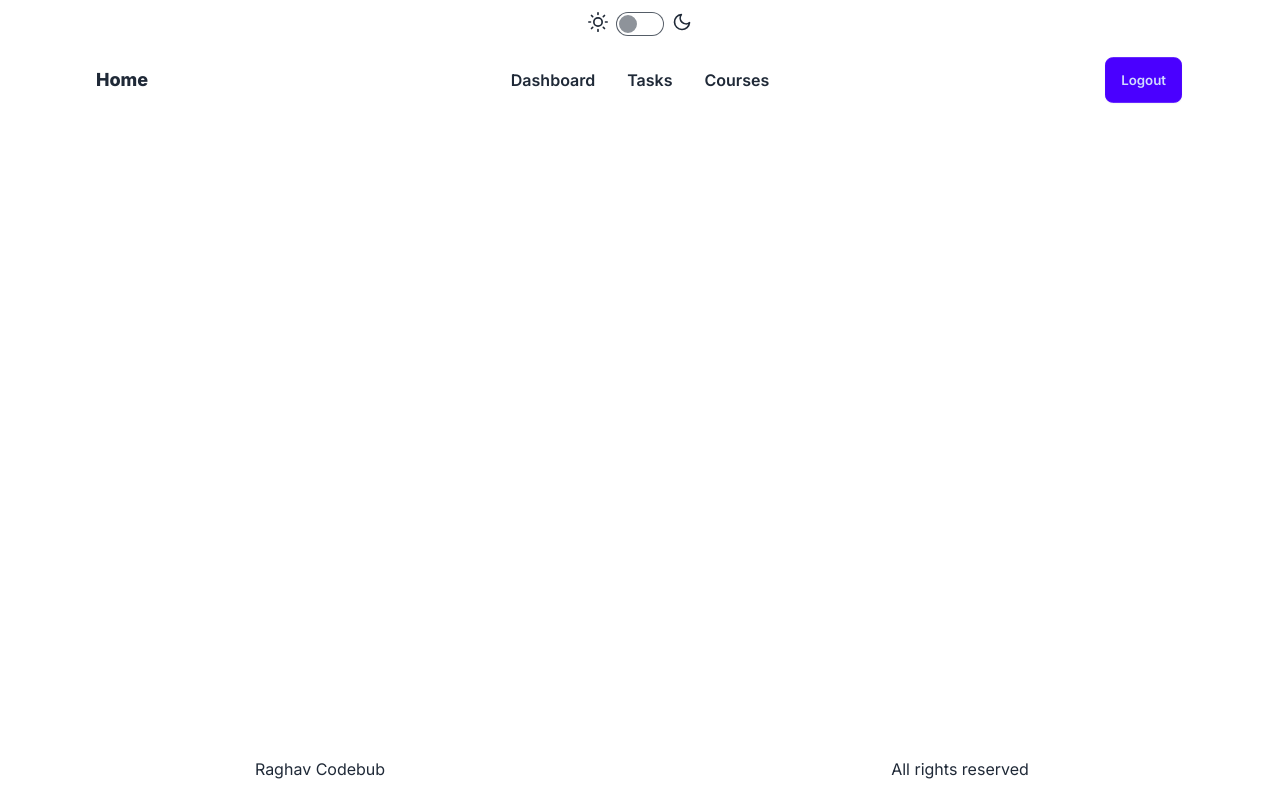
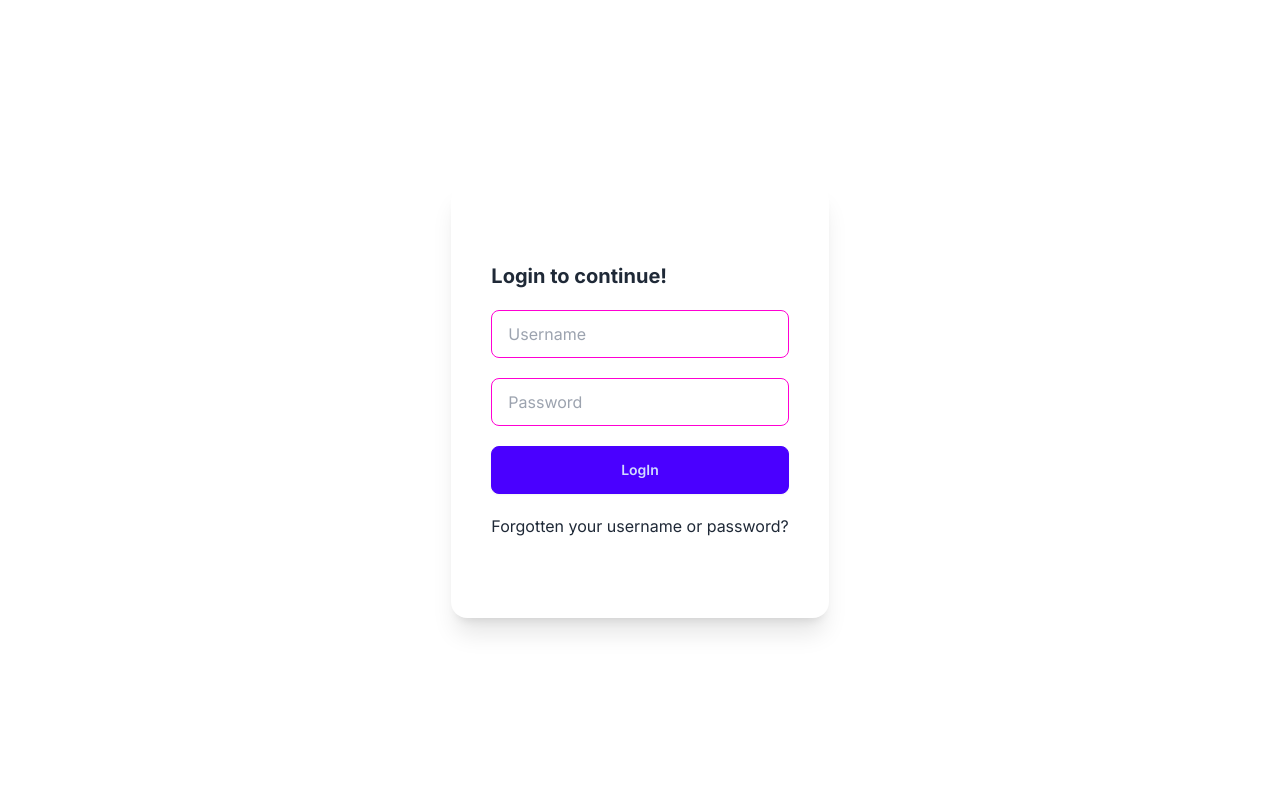
Before and after one commit to Raghav123-30/students-management, a Next.js app: page / in a window 1280 px wide. Built offline with nearby package versions, Linux system fonts and the light colour scheme.

Commit message:
Implemented dummy authentication

```diff
--- a/src/app/layout.tsx
+++ b/src/app/layout.tsx
@@ -3,13 +3,14 @@ import { Inter } from "next/font/google";
 import "./globals.css";
 
 import Footer from "@/components/Footer";
-import Navbar from "@/components/Navbar";
-import MainContainer from "@/components/MainContainer";
+import Navbar from "@/components/Navigation/Navbar";
+
+import AppWrapper from "@/components/security/AppWrapper";
 const inter = Inter({ subsets: ["latin"] });
 
 export const metadata: Metadata = {
-  title: "Create Next App",
-  description: "Generated by create next app",
+  title: "Student Management",
+  description: "App to demonstrate Next 14's new App router",
 };
 
 export default function RootLayout({
@@ -21,12 +22,12 @@ export default function RootLayout({
     <html lang="en">
       <body className={inter.className}>
         <div className="wrapper">
-          <MainContainer>
+          <AppWrapper>
             <Navbar />
 
             {children}
             <Footer />
-          </MainContainer>
+          </AppWrapper>
         </div>
       </body>
     </html>
--- a/src/components/MainContainer.tsx
+++ /dev/null
@@ -1,26 +0,0 @@
-"use client";
-
-import { useState } from "react";
-import ToggleTheme from "./ToggleTheme";
-
-const themes = {
-  LIGHT: "light",
-  DARK: "dark",
-};
-
-const MainContainer = ({ children }: { children: React.ReactNode }) => {
-  const [theme, setTheme] = useState(themes.LIGHT);
-  const onThemeChanged = () => {
-    setTheme((prev) => (prev == themes.LIGHT ? themes.DARK : themes.LIGHT));
-  };
-  return (
-    <div className="main-container" data-theme={theme}>
-      <div className="flex h-12 justify-center items-center px-4 w-full">
-        <ToggleTheme onThemeChanged={onThemeChanged} />
-      </div>
-      {children}
-    </div>
-  );
-};
-
-export default MainContainer;
--- a/src/components/MobileNavigation.tsx
+++ b/src/components/Navigation/MobileNavigation.tsx
@@ -1,12 +1,14 @@
 "use client";
 import Link from "next/link";
 import { useState } from "react";
+import { useAuth } from "@/context/AuthContext";
 
 import { MdMenu, MdClose } from "react-icons/md";
 
 const MobileNavigation = () => {
   const [isDrawerOpen, setDrawerOpen] = useState(false);
   const toggle = () => setDrawerOpen(!isDrawerOpen);
+  const { setIsAuthenticated } = useAuth();
   return (
     <div className="drawer drawer-end">
       <input
@@ -34,7 +36,6 @@ const MobileNavigation = () => {
           <Link
             href={"/"}
             className="font-semibold  px-4 py-2 rounded w-28"
-            aria-label="close sidebar"
             onClick={toggle}
           >
             Dashboard
@@ -53,7 +54,10 @@ const MobileNavigation = () => {
           >
             Courses
           </Link>
-          <button className="btn btn-primary " onClick={toggle}>
+          <button
+            className="btn btn-primary "
+            onClick={() => setIsAuthenticated(false)}
+          >
             Logout
           </button>
         </ul>
--- a/src/components/Navbar.tsx
+++ b/src/components/Navigation/Navbar.tsx
@@ -1,8 +1,12 @@
+"use client";
+
 import React from "react";
 import Link from "next/link";
 import MobileNavigation from "./MobileNavigation";
+import { useAuth } from "@/context/AuthContext";
 
 const Navbar = () => {
+  const { setIsAuthenticated } = useAuth();
   return (
     <>
       <div className="md:flex hidden navbar bg-base-100 md:px-8 lg:px-16 xl:px-24">
@@ -23,7 +27,12 @@ const Navbar = () => {
           </Link>
         </div>
         <div className="navbar-end">
-          <button className="btn btn-primary">Logout</button>
+          <button
+            className="btn btn-primary"
+            onClick={() => setIsAuthenticated(false)}
+          >
+            Logout
+          </button>
         </div>
       </div>
       <div className="flex md:hidden">
--- /dev/null
+++ b/src/components/security/AppWrapper.tsx
@@ -0,0 +1,13 @@
+"use client";
+import AuthProvider from "@/context/AuthContext";
+import AuthenticatedLayout from "./AuthenticatedLayout";
+
+const AppWrapper = ({ children }: { children: React.ReactNode }) => {
+  return (
+    <AuthProvider>
+      <AuthenticatedLayout>{children}</AuthenticatedLayout>
+    </AuthProvider>
+  );
+};
+
+export default AppWrapper;
--- /dev/null
+++ b/src/components/security/AuthenticatedLayout.tsx
@@ -0,0 +1,40 @@
+"use client";
+import { useAuth } from "@/context/AuthContext";
+import Landing from "./Landing";
+import { useState } from "react";
+import ToggleTheme from "../ToggleTheme";
+type Props = {
+  children: React.ReactNode;
+};
+const themes = {
+  LIGHT: "light",
+  DARK: "dark",
+};
+
+const AuthenticatedLayout = ({ children }: Props) => {
+  const { userName, setUserName, isAuthenticated, setIsAuthenticated } =
+    useAuth();
+  const [theme, setTheme] = useState(themes.LIGHT);
+  const onThemeChanged = () => {
+    setTheme((prev) => (prev == themes.LIGHT ? themes.DARK : themes.LIGHT));
+  };
+  if (isAuthenticated) {
+    return (
+      <div className="main-container" data-theme={theme}>
+        <div className="flex h-12 justify-center items-center px-4 w-full">
+          <ToggleTheme onThemeChanged={onThemeChanged} />
+        </div>
+        {children}
+      </div>
+    );
+  } else {
+    return (
+      <Landing
+        setUserName={setUserName}
+        setIsAuthenticated={setIsAuthenticated}
+      />
+    );
+  }
+};
+
+export default AuthenticatedLayout;
--- /dev/null
+++ b/src/components/security/Landing.tsx
@@ -0,0 +1,39 @@
+"use client";
+
+type Props = {
+  setUserName: (current: string) => void;
+  setIsAuthenticated: (current: boolean) => void;
+};
+const Landing = ({ setUserName, setIsAuthenticated }: Props) => {
+  const onAuthentication = () => {
+    console.log("handling authentication");
+    setIsAuthenticated(true);
+  };
+  return (
+    <div
+      data-theme="light"
+      className="h-screen flex flex-col justify-center items-center px-4"
+    >
+      <div className="card  bg-base-100 shadow-xl flex flex-col gap-5 px-10 py-20 ">
+        <h1 className="text-xl  font-bold">Login to continue!</h1>
+        <input
+          type="text"
+          placeholder="Username"
+          className="input input-bordered w-full max-w-xs input-secondary"
+          onChange={(e) => setUserName(e.target.value)}
+        />
+        <input
+          type="password"
+          placeholder="Password"
+          className="input input-bordered w-full max-w-xs input-secondary"
+        />
+        <button className="btn btn-primary" onClick={onAuthentication}>
+          LogIn
+        </button>
+        <p className=" hover:underline">Forgotten your username or password?</p>
+      </div>
+    </div>
+  );
+};
+
+export default Landing;
--- /dev/null
+++ b/src/context/AuthContext.tsx
@@ -0,0 +1,37 @@
+import { SetStateAction, createContext, useContext } from "react";
+import { useState } from "react";
+
+type authType = {
+  userName: string;
+  setUserName: React.Dispatch<SetStateAction<string>>;
+  isAuthenticated: boolean;
+  setIsAuthenticated: React.Dispatch<SetStateAction<boolean>>;
+};
+
+const initialValues = {
+  userName: "",
+  setUserName: () => {},
+  isAuthenticated: false,
+  setIsAuthenticated: () => {},
+};
+const AuthContext = createContext<authType>(initialValues);
+
+export default function AuthProvider({
+  children,
+}: {
+  children: React.ReactNode;
+}) {
+  const [isAuthenticated, setIsAuthenticated] = useState(false);
+  const [userName, setUserName] = useState("");
+  return (
+    <AuthContext.Provider
+      value={{ userName, setUserName, isAuthenticated, setIsAuthenticated }}
+    >
+      {children}
+    </AuthContext.Provider>
+  );
+}
+
+export function useAuth() {
+  return useContext(AuthContext);
+}
```
